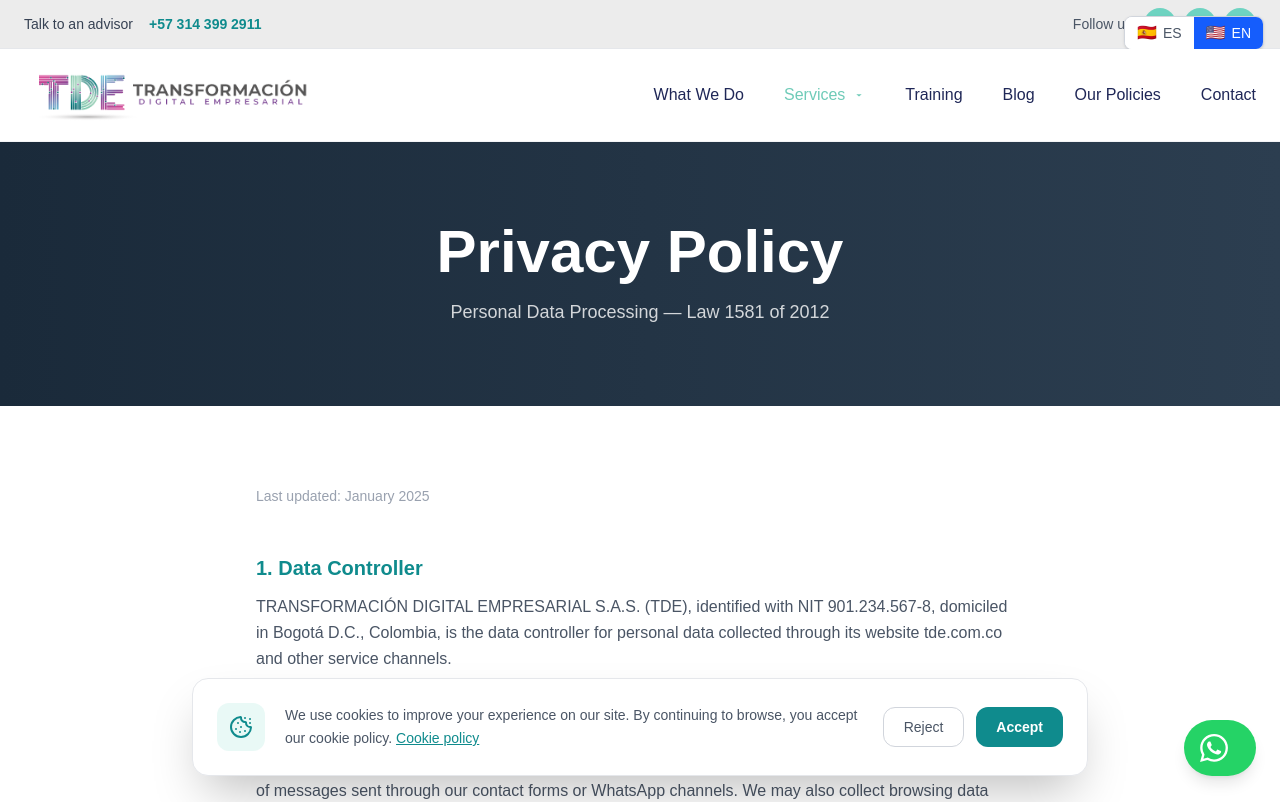
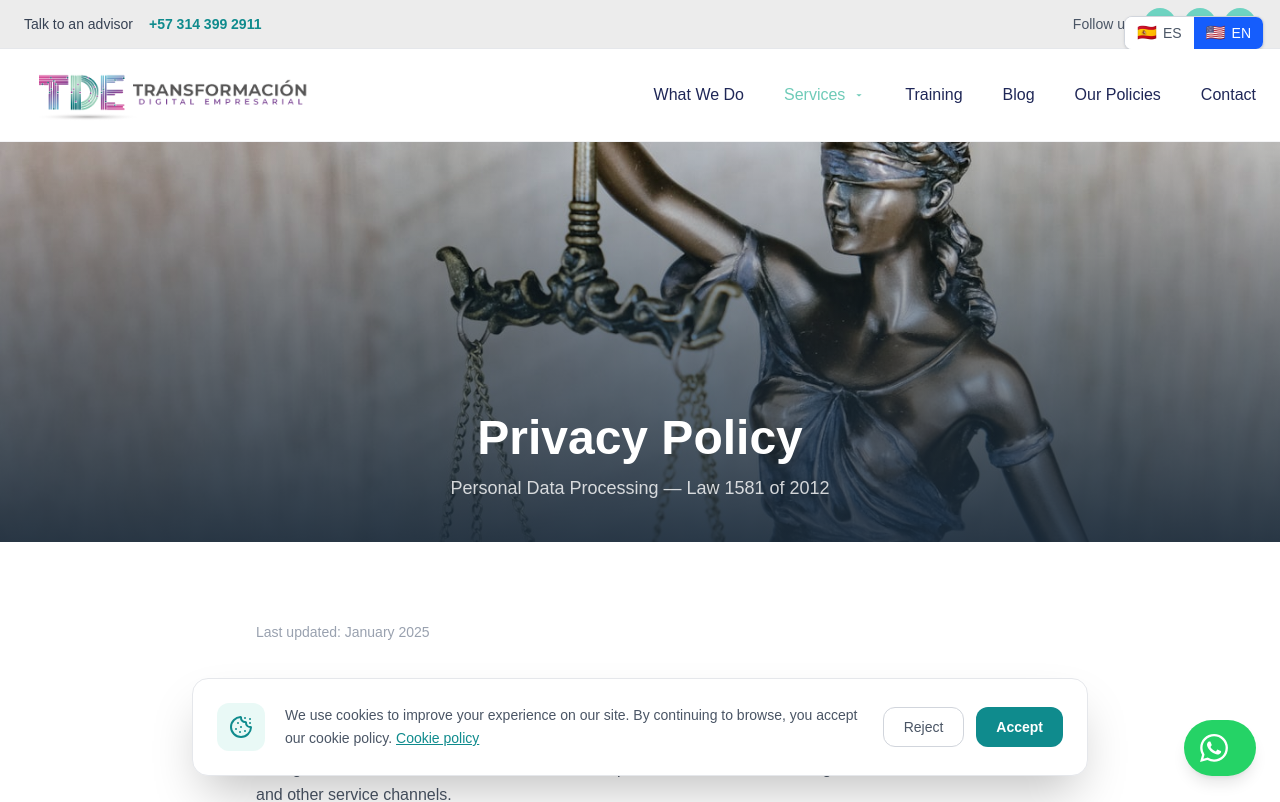
Before and after one commit to Eskalab/webCompilance, a Next.js app: page /politicas in a window 1280 px wide. Shown: the top 802 px of the page. Built offline with nearby package versions, Linux system fonts and the light colour scheme.

Commit message:
WEB: imagen hero en página de políticas de privacidad

```diff
--- a/src/app/politicas/page.tsx
+++ b/src/app/politicas/page.tsx
@@ -77,9 +77,17 @@ function PoliticasContent() {
 
   return (
     <>
-      <section className="bg-gradient-to-r from-[#1a2a3a] to-[#2c3e50] py-20 px-6 text-center text-white">
-        <h1 className="text-4xl lg:text-6xl font-bold mb-4">{t.hero[locale]}</h1>
-        <p className="text-lg text-white/80 max-w-2xl mx-auto">{t.subtitle[locale]}</p>
+      <section className="relative h-[320px] lg:h-[400px] overflow-hidden">
+        <img
+          src="/politicas-hero.jpg"
+          alt="Política de Privacidad"
+          className="w-full h-full object-cover object-center"
+        />
+        <div className="absolute inset-0 bg-gradient-to-t from-[#1a2a3a]/90 via-[#1a2a3a]/50 to-transparent" />
+        <div className="absolute bottom-0 left-0 right-0 px-6 pb-10 text-center text-white">
+          <h1 className="text-3xl lg:text-5xl font-bold mb-3">{t.hero[locale]}</h1>
+          <p className="text-white/80 text-lg max-w-xl mx-auto">{t.subtitle[locale]}</p>
+        </div>
       </section>
 
       <section className="py-20 bg-white px-6">
```
Also changed, not shown: public/politicas-hero.jpg (added).
